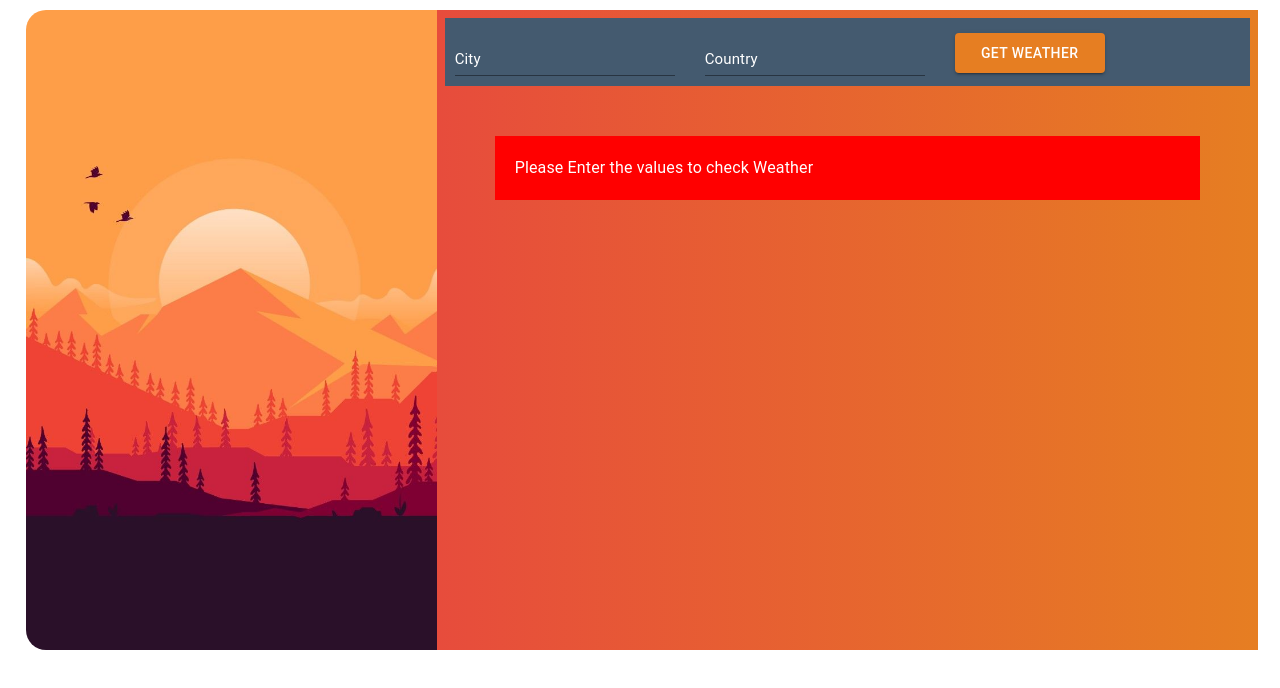
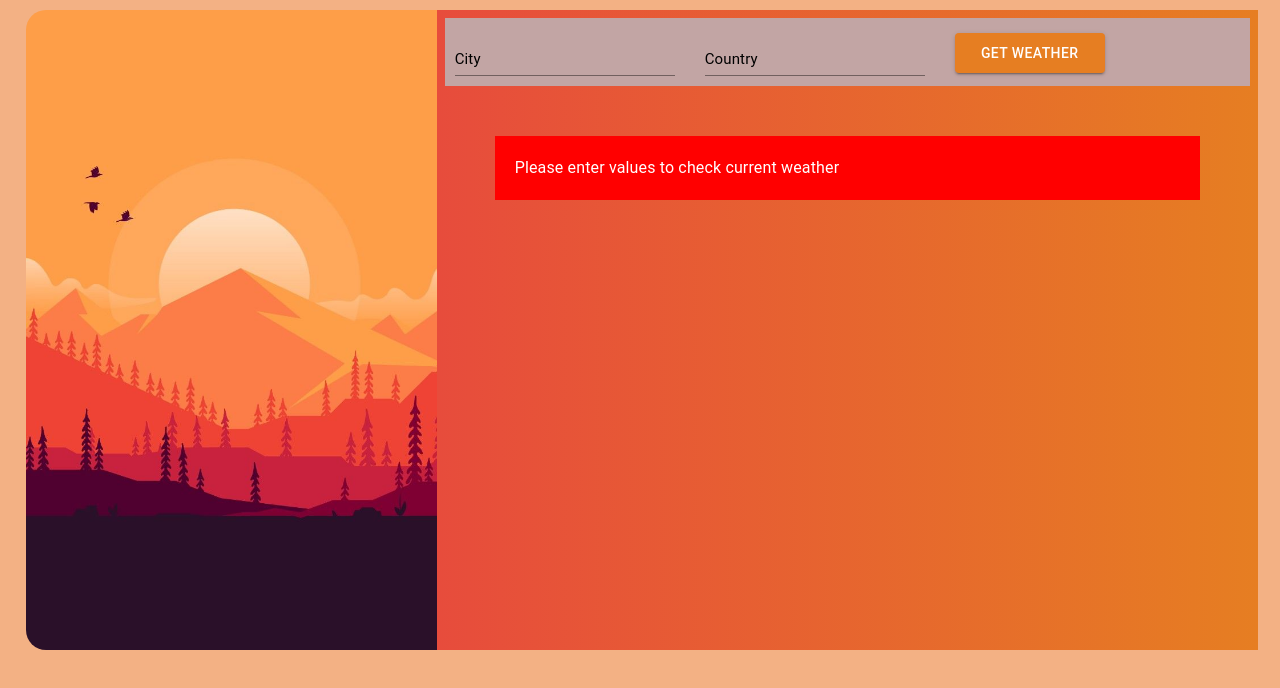
Before and after one commit to Amman-B/Weather-App, a React (Create React App) app: page / in a window 1280 px wide. Shown: the top 688 px of the page. Built offline with nearby package versions, Linux system fonts and the light colour scheme.

Commit message:
added comments, added background color

```diff
--- a/src/components/Form.jsx
+++ b/src/components/Form.jsx
@@ -7,7 +7,7 @@ const useStyles = makeStyles({
   component: {
     padding: 10,
     display: "flex",
-    background: "#445A6F",
+    background: "#c2a5a4",
   },
   input: {
     color: "#fff",
@@ -15,7 +15,7 @@ const useStyles = makeStyles({
   },
   labelRoot: {
     fontSize: 15,
-    color: "#fff",
+    color: "black",
   },
   button: {
     background: "#e67e22",
@@ -23,6 +23,9 @@ const useStyles = makeStyles({
     width: 150,
     height: 40,
     marginTop: 5,
+    "&:hover": {
+      background: "#3E3736",
+    },
   },
 });
 
@@ -33,6 +36,9 @@ const Form = () => {
   const [click, handleClick] = useState(false);
   const [data, setData] = useState();
 
+
+  /* Asynchronous call with a promise to return data.
+  Function will wait for data to return, then set the data */
   useEffect(() => {
     const weatherInfo = async () => {
       city &&
@@ -57,6 +63,8 @@ const Form = () => {
   return (
     <>
       <Box className={classes.component}>
+
+        {/* City textfield */}
         <TextField
           InputProps={{ className: classes.input }}
           onChange={(e) => handleCityChange(e.target.value)}
@@ -66,6 +74,8 @@ const Form = () => {
             classes: { root: classes.labelRoot },
           }}
         />
+
+        {/* Country textfield */}
         <TextField
           InputProps={{ className: classes.input }}
           onChange={(e) => handleCountryChange(e.target.value)}
@@ -75,6 +85,8 @@ const Form = () => {
             classes: { root: classes.labelRoot },
           }}
         />
+
+        {/* Get Weather button */}
         <Button
           variant="contained"
           onClick={() => handleClick(true)}
--- a/src/components/Information.jsx
+++ b/src/components/Information.jsx
@@ -49,6 +49,7 @@ const Information = ({ data, city, country }) => {
 
   return data && city && country ? (
     <Box className={classes.component}>
+      {/* Location */}
       <Typography className={classes.row}>
         <LocationOnIcon className={classes.icon} />
         Location:{" "}
@@ -56,6 +57,8 @@ const Information = ({ data, city, country }) => {
           {data.name}, {data.sys.country}{" "}
         </Box>
       </Typography>
+
+      {/* Temperature */}
       <Typography className={classes.row}>
         <SettingsBrightnessIcon className={classes.icon} />
         Temperature:{" "}
@@ -63,6 +66,8 @@ const Information = ({ data, city, country }) => {
           {data.main.temp}°C{" "}
         </Box>
       </Typography>
+
+      {/* Humidity */}
       <Typography className={classes.row}>
         <OpacityIcon className={classes.icon} />
         Humidity:{" "}
@@ -70,6 +75,8 @@ const Information = ({ data, city, country }) => {
           {data.main.humidity}%{" "}
         </Box>
       </Typography>
+
+      {/* Sun Rise */}
       <Typography className={classes.row}>
         <Brightness5Icon className={classes.icon} />
         Sun Rise:{" "}
@@ -77,6 +84,8 @@ const Information = ({ data, city, country }) => {
           {new Date(data.sys.sunrise * 1000).toLocaleTimeString()}{" "}
         </Box>
       </Typography>
+
+      {/* Sun set */}
       <Typography className={classes.row}>
         <Brightness6Icon className={classes.icon} />
         Sun Set:{" "}
@@ -84,6 +93,8 @@ const Information = ({ data, city, country }) => {
           {new Date(data.sys.sunset * 1000).toLocaleTimeString()}{" "}
         </Box>
       </Typography>
+
+      {/* Condition */}
       <Typography className={classes.row}>
         <DehazeIcon className={classes.icon} />
         Condition:{" "}
@@ -91,6 +102,8 @@ const Information = ({ data, city, country }) => {
           {data.weather[0].main}{" "}
         </Box>
       </Typography>
+
+      {/* Clouds */}
       <Typography className={classes.row}>
         <CloudIcon className={classes.icon} />
         Clouds:{" "}
@@ -98,10 +111,11 @@ const Information = ({ data, city, country }) => {
           {getCloudsData(data.clouds.all)}{" "}
         </Box>
       </Typography>
+
     </Box>
   ) : !(city && country) ? (
     <Typography className={classes.error}>
-      Please Enter the values to check Weather
+      Please enter values to check current weather
     </Typography>
   ) : (
     ""
--- a/src/components/Weather.jsx
+++ b/src/components/Weather.jsx
@@ -1,25 +1,29 @@
-import { Box, makeStyles, Container, Grid } from "@material-ui/core";
+import { Typography, makeStyles, Container, Grid } from "@material-ui/core";
 import logo from '../images/bg.jpg';
 import Form from "./Form";
 const useStyles = makeStyles({
   component: {
-        height: '80vh',
-        width: '100%',
+    height: "80vh",
+    width: "100%",
     marginTop: 10,
-        marginLeft: 2
+    marginLeft: 2,
   },
   leftContainer: {
     backgroundImage: `URL(${logo})`,
-        height: 'auto',
-        backgroundSize: 'cover',
-        backgroundRepeat: 'no-repeat',
-        borderRadius: '20px 0px 0px 20px'
+    height: "auto",
+    backgroundSize: "cover",
+    backgroundRepeat: "no-repeat",
+    borderRadius: "20px 0px 0px 20px",
   },
   rightContainer: {
-        background: 'linear-gradient(to right, #e74c3c, #e67e22)',
-        height: 'auto',
-    }
-})
+    background: "linear-gradient(to right, #e74c3c, #e67e22)",
+    height: "auto",
+  },
+  title: {
+    textAlign: "center",
+    background: "bisque",
+  },
+});
 
 
 const Weather = () => {
@@ -27,8 +31,8 @@ const Weather = () => {
   return (
     <Container maxWidth="lg">
       <Grid container spacing={2} className={classes.component}>
-                <Grid item xs={4 } lg={ 4} className={classes.leftContainer}></Grid>
-          <Grid item xs={8 } lg={8 } className={classes.rightContainer}>
+        <Grid item xs={4} lg={4} className={classes.leftContainer}></Grid>
+        <Grid item xs={8} lg={8} className={classes.rightContainer}>
           <Form />
         </Grid>
       </Grid>
--- a/src/index.css
+++ b/src/index.css
@@ -1,13 +1,4 @@
 body {
   margin: 0;
-  font-family: -apple-system, BlinkMacSystemFont, 'Segoe UI', 'Roboto', 'Oxygen',
-    'Ubuntu', 'Cantarell', 'Fira Sans', 'Droid Sans', 'Helvetica Neue',
-    sans-serif;
-  -webkit-font-smoothing: antialiased;
-  -moz-osx-font-smoothing: grayscale;
+  background: #f3b184;
 }
-
-code {
-  font-family: source-code-pro, Menlo, Monaco, Consolas, 'Courier New',
-    monospace;
-}
```
Also changed, not shown: src/App.css (deleted, +0 -38 lines). Lines whose indentation alone changed are shown as unchanged.
